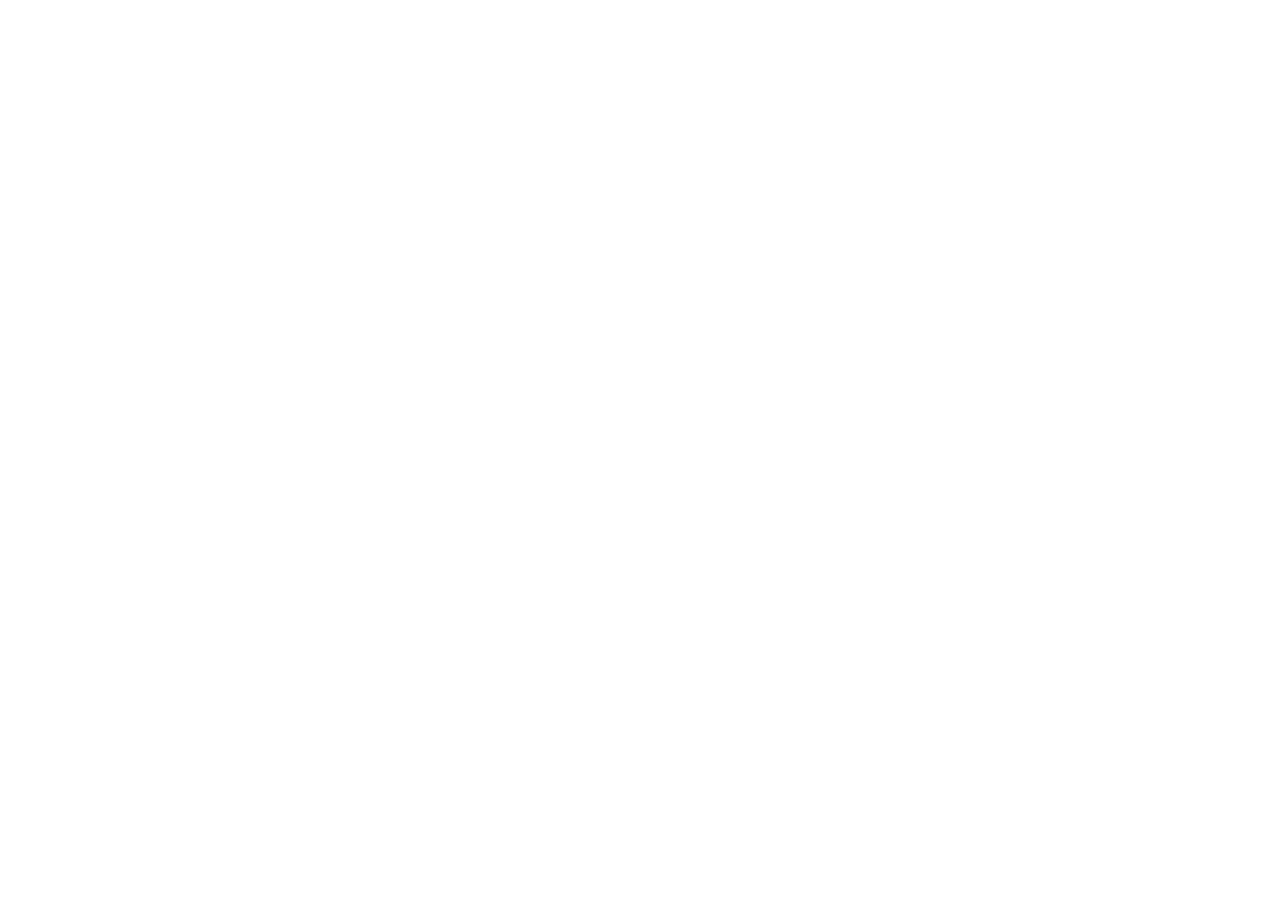
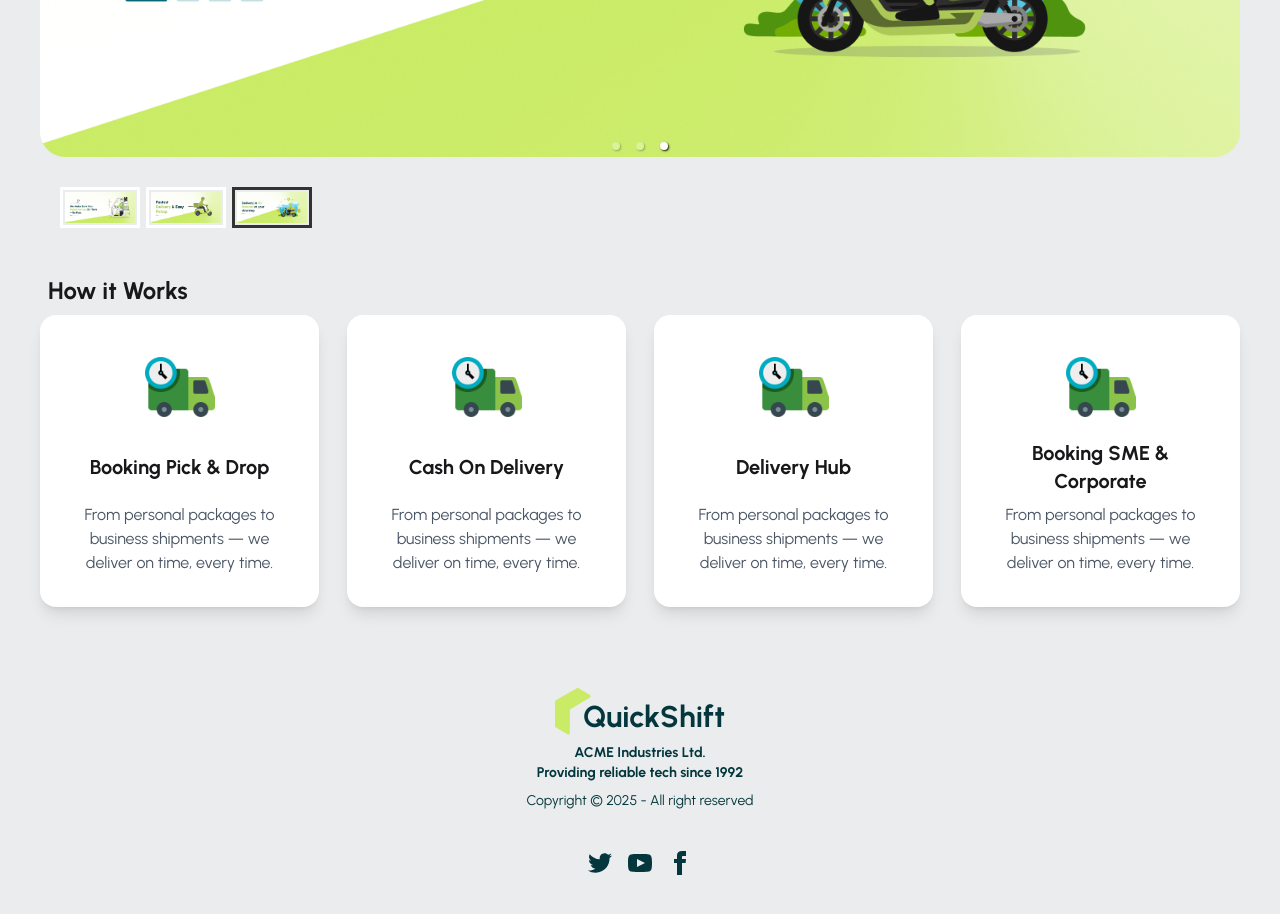
Before and after one commit to With-chomok/DCD-shift-tracker-client, a React (Vite) app: page / in a window 1280 px wide. Shown: the part 480-1394 px from the top of the page. Before the commit the page ends 800 px from the top, so only its background shows below. Built offline with nearby package versions, Linux system fonts and the light colour scheme.

Commit message:
banner card added

```diff
--- a/package.json
+++ b/package.json
@@ -14,6 +14,7 @@
     "react": "^19.2.0",
     "react-dom": "^19.2.0",
     "react-icons": "^5.5.0",
+    "react-responsive-carousel": "^3.2.23",
     "react-router": "^7.9.6",
     "tailwindcss": "^4.1.17"
   },
--- a/src/layout/RootLayout.jsx
+++ b/src/layout/RootLayout.jsx
@@ -6,7 +6,7 @@
 
 const RootLayout = () => {
     return (
-        <div className='max-w-7xl mx-auto'>
+        <div className='max-w-7xl mx-auto bg-[#EAECED]'>
             <Navbar/>
             <Outlet></Outlet>
             <Footer></Footer>
--- a/src/pages/home/banner/Banner.jsx
+++ b/src/pages/home/banner/Banner.jsx
@@ -1,11 +1,32 @@
-import React from 'react';
+import React from "react";
+import { Carousel } from "react-responsive-carousel";
+import "react-responsive-carousel/lib/styles/carousel.min.css"; // requires a loader
+import bannerImg1 from '../../../assets/banner/banner1.png'
+import bannerImg2 from '../../../assets/banner/banner2.png'
+import bannerImg3 from '../../../assets/banner/banner3.png'
+const Banner = () => {
+  return (
+    <Carousel
 
-const Banner = () => {
-    return (
-        <div>
+    className="m-10"
+    autoPlay={true}
+    infiniteLoop={true}
+    interval={2000}
+    >
+      <div>
+        <img src={bannerImg1} />
 
-        </div>
-    );
+      </div>
+      <div>
+        <img src={bannerImg2} />
+
+      </div>
+      <div>
+        <img src={bannerImg3} />
+
+      </div>
+    </Carousel>
+  );
 };
 
 export default Banner;
--- /dev/null
+++ b/src/pages/home/banner/BannerCard.jsx
@@ -0,0 +1,52 @@
+import React from "react";
+import img from "../../../assets/delivery-van.png";
+const BannerCard = () => {
+  const cardInfo = [
+    {
+      id: 0,
+      image: img,
+      title: "Booking Pick & Drop",
+      description:
+        "From personal packages to business shipments — we deliver on time, every time.",
+    },
+    {
+      id: 1,
+      image: img,
+      title: "Cash On Delivery",
+      description:
+        "From personal packages to business shipments — we deliver on time, every time.",
+    },
+    {
+      id: 2,
+      image: img,
+      title: "Delivery Hub",
+      description:
+        "From personal packages to business shipments — we deliver on time, every time.",
+    },
+    {
+      id: 3,
+      image: img,
+      title: "Booking SME & Corporate",
+      description:
+        "From personal packages to business shipments — we deliver on time, every time.",
+    },
+  ];
+  return (
+    <div className="m-10">
+      <h1 className="m-2 font-bold text-2xl">How it Works</h1>
+      <div className="grid md:grid-cols-4 grid-cols-1 gap-7">
+        {cardInfo.map((data) => (
+          <div
+            key={data.id}
+            className="p-8 bg-white rounded-2xl text-center flex flex-col justify-between h-full shadow-lg">
+            <img src={data.image} className="w-20 mx-auto mb-3" alt="" />
+            <h2 className="text-xl font-bold mb-2">{data.title}</h2>
+            <p className="text-gray-600">{data.description}</p>
+          </div>
+        ))}
+      </div>
+    </div>
+  );
+};
+
+export default BannerCard;
--- a/src/pages/home/home/Home.jsx
+++ b/src/pages/home/home/Home.jsx
@@ -1,9 +1,13 @@
 import React from 'react';
+import Banner from '../banner/Banner';
+import BannerCard from '../banner/BannerCard';
 
 const Home = () => {
     return (
-        <div>
+        <div className='space-y-20 bg-[#EAECED]'>
+            <Banner></Banner>
 
+            <BannerCard></BannerCard>
         </div>
     );
 };
```
Also changed, not shown: 1 other file (tests, documents, lock files or other folders).
